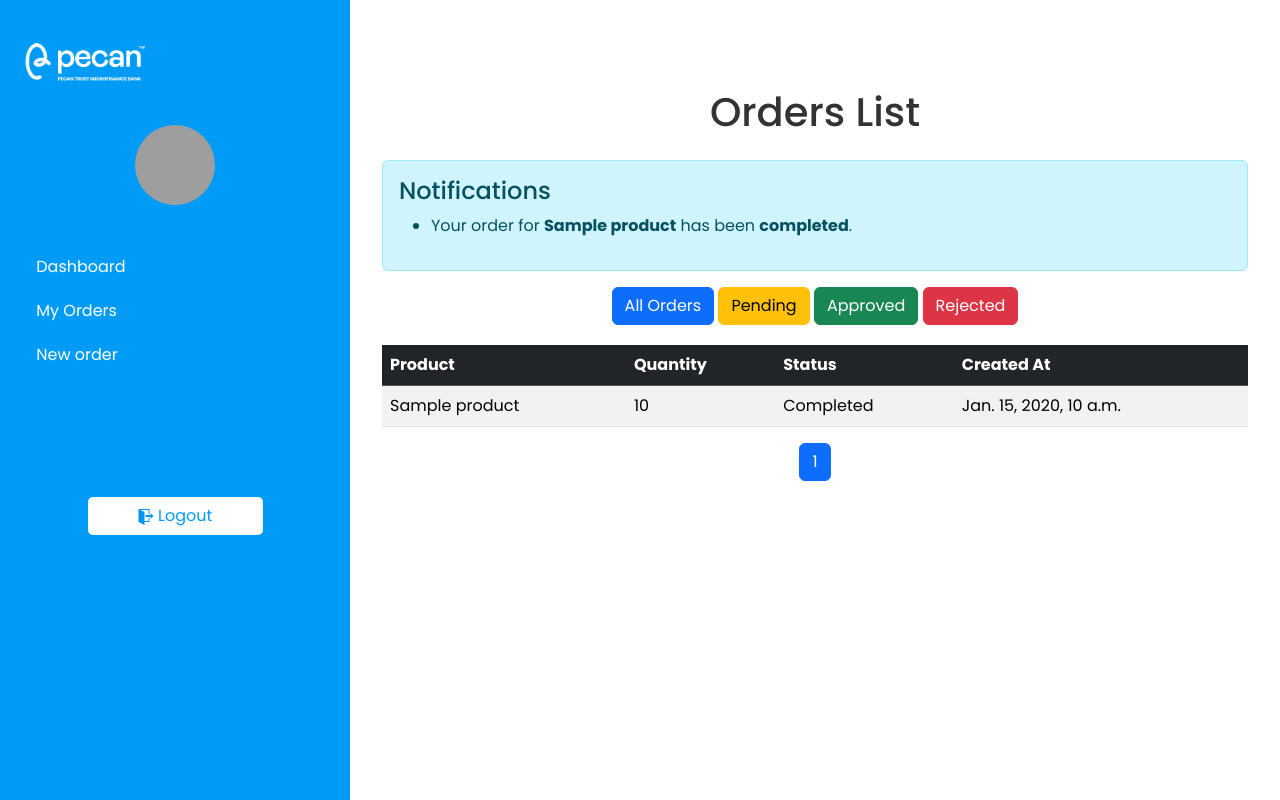
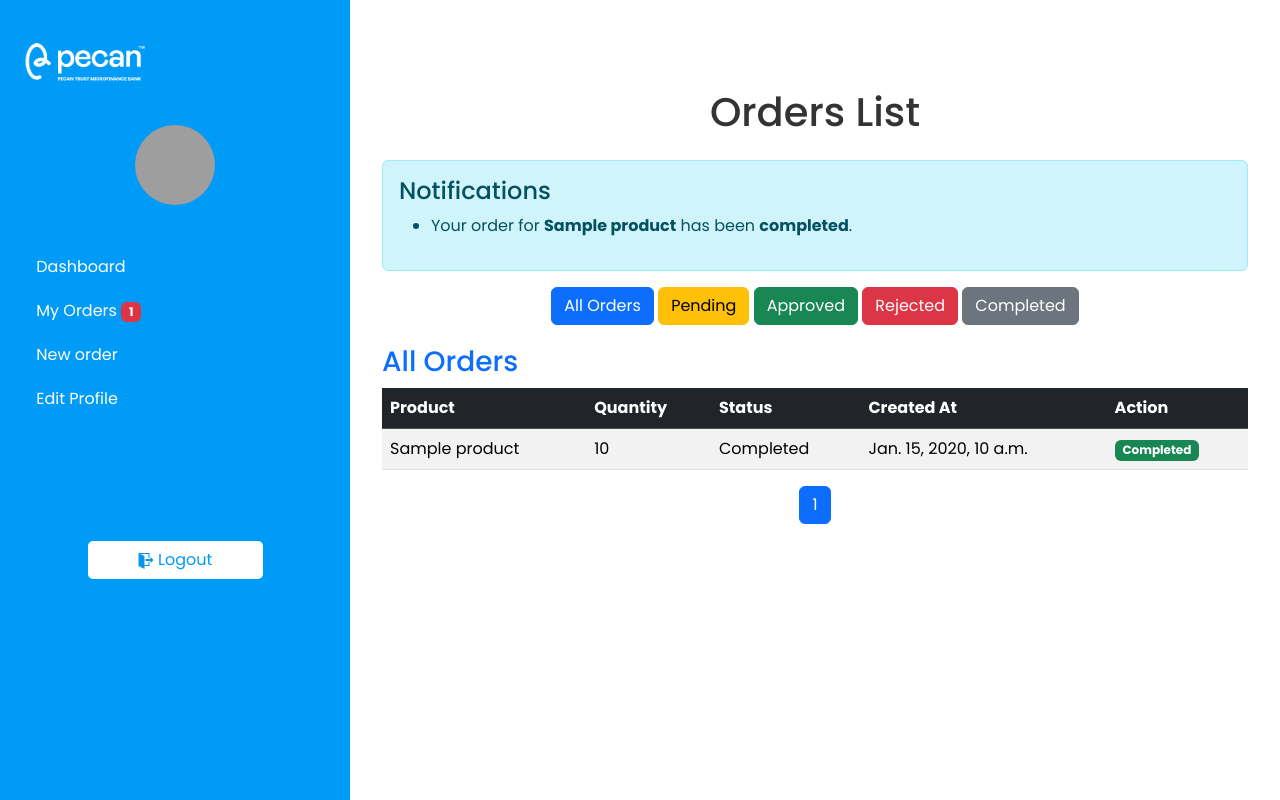
Before and after one commit to Yoruba-Dragon/Inventory, a Django app: template templates/orders/orders_list.html in a window 1280 px wide. Run offline with Django 5.2, Linux system fonts and the light colour scheme; the template is opened without the code that fills it: most values are stand-ins (such as "Sample title", 1, 10 or a date in 2020); grey boxes are pictures that could not be loaded.

Commit message:
added notifications

```diff
--- a/inventory/settings.py
+++ b/inventory/settings.py
@@ -61,6 +61,8 @@ TEMPLATES = [
                 'django.template.context_processors.request',
                 'django.contrib.auth.context_processors.auth',
                 'django.contrib.messages.context_processors.messages',
+                'orders.context_processors.pending_orders_count',
+                'orders.context_processors.order_notifications',
             ],
         },
     },
--- a/inventory/urls.py
+++ b/inventory/urls.py
@@ -34,7 +34,9 @@ urlpatterns = [
     path('profile/update/', user_views.update_profile, name='update_profile'),
     path("add-category-ajax/", user_views.add_category_ajax, name="add_category_ajax"),
     path("delete-category-ajax/", user_views.delete_category_ajax, name="delete_category_ajax"),
-     path('products/edit/<int:pk>/', user_views.edit_product, name='edit_product'),
+    path('products/edit/<int:pk>/', user_views.edit_product, name='edit_product'),
+
+    path('confirm-received/<int:order_id>/', order_views.confirm_order_received, name='confirm_order_received'),
 ]
 
 # Static and media file handling
--- a/orders/models.py
+++ b/orders/models.py
@@ -16,7 +16,12 @@ class Order(models.Model):
     updated_at = models.DateTimeField(auto_now=True)
     status = models.CharField(max_length=10, choices=STATUS_CHOICES, default='pending')
     quantity = models.PositiveIntegerField()
+    user_confirmed = models.BooleanField(default=False)
     notified = models.BooleanField(default=False)  # Track if the user has been notified
+
+    def is_completed(self):
+        return self.status == "approved" and self.user_confirmed
+
     def can_approve(self):
         """Check if the order can be approved based on product availability."""
         return self.product.product_quantity >= self.quantity
--- a/templates/admin_base.html
+++ b/templates/admin_base.html
@@ -142,7 +142,11 @@
       <h2>{{ user.username }}</h2>
       <a href="{% url 'admin_dashboard' %}">Dashboard</a>
       <a href="{% url 'add_product' %}"> Add Merch</a>
-      <a href="{% url 'admin_order_list' %}">Orders</a>
+      <a href="{% url 'admin_order_list' %}">
+        Orders {% if pending_orders > 0 %}
+        <span class="badge bg-danger">{{ pending_orders }}</span>
+        {% endif %}
+      </a>
       <a href="{% url 'merch_list' %}">Merch</a>
       <button class="logout-btn" onclick="location.href='{% url 'logout' %}'">
         <svg
--- a/templates/admin_orders.html
+++ b/templates/admin_orders.html
@@ -1,5 +1,4 @@
-{% load static %}
-{% extends admin_base.html%}
+{% load static %} {% extends admin_base.html%}
 
 <h2>Products</h2>
 <table class="table">
--- a/templates/base.html
+++ b/templates/base.html
@@ -130,15 +130,20 @@
       <img src="{{ user.picture.url }}" alt="Profile Picture" class="profile" />
       {% else %}
       <img
-        src="{% static 'default-profile.png' %}"
+        src="{% static 'image/default-profile.png' %}"
         alt="Default Profile Picture"
         class="profile"
       />
       {% endif %}
       <h2>{{ user.fullname }}</h2>
       <a href="{% url 'dashboard' %}">Dashboard</a>
-      <a href="{% url 'order_list' %}"> My Orders</a>
+      <a href="{% url 'order_list' %}">
+        My Orders {% if notifications.count > 0 %}
+        <span class="badge bg-danger">{{ notifications.count }}</span>
+        {% endif %}
+      </a>
       <a href="{% url 'create_order' %}">New order</a>
+      <a href="{% url 'update_profile' %}">Edit Profile</a>
       <button class="logout-btn" onclick="location.href='{% url 'logout' %}'">
         <svg
           width="16"
--- a/templates/orders/orders_list.html
+++ b/templates/orders/orders_list.html
@@ -1,8 +1,6 @@
-{% extends 'base.html' %}
-
-{% block content %}
+{% extends 'base.html' %} {% block content %}
 <div class="container mt-5">
-    <!-- Move H1 to the top -->
+  <!-- Page Title -->
   <h1 class="mb-4 text-center">Orders List</h1>
 
   <!-- Notifications -->
@@ -12,8 +10,8 @@
     <ul>
       {% for order in notifications %}
       <li>
-                Your order for <strong>{{ order.product.product_name }}</strong> has been
-                <strong>{{ order.status }}</strong>.
+        Your order for <strong>{{ order.product.product_name }}</strong> has
+        been <strong>{{ order.status }}</strong>.
       </li>
       {% endfor %}
     </ul>
@@ -22,14 +20,25 @@
 
   <!-- Filter Buttons -->
   <div class="filter-buttons mb-3 text-center">
-        <button class="btn btn-primary" onclick="showSection('all-orders')">All Orders</button>
-        <button class="btn btn-warning" onclick="showSection('pending-orders')">Pending</button>
-        <button class="btn btn-success" onclick="showSection('approved-orders')">Approved</button>
-        <button class="btn btn-danger" onclick="showSection('rejected-orders')">Rejected</button>
+    <button class="btn btn-primary" onclick="showSection('all-orders')">
+      All Orders
+    </button>
+    <button class="btn btn-warning" onclick="showSection('pending-orders')">
+      Pending
+    </button>
+    <button class="btn btn-success" onclick="showSection('approved-orders')">
+      Approved
+    </button>
+    <button class="btn btn-danger" onclick="showSection('rejected-orders')">
+      Rejected
+    </button>
+    <button class="btn btn-secondary" onclick="showSection('completed-orders')">
+      Completed
+    </button>
   </div>
 
-    <!-- Paginated Orders -->
   <div id="all-orders" class="order-section">
+    <h3 class="text-primary">All Orders</h3>
     <table class="table table-striped">
       <thead class="table-dark">
         <tr>
@@ -37,6 +46,7 @@
           <th>Quantity</th>
           <th>Status</th>
           <th>Created At</th>
+          <th>Action</th>
         </tr>
       </thead>
       <tbody>
@@ -46,12 +56,29 @@
           <td>{{ order.quantity }}</td>
           <td>{{ order.status|title }}</td>
           <td>{{ order.created_at }}</td>
+          <td>
+            {% if order.status == 'approved' %}
+            <form
+              action="{% url 'confirm_order_received' order.id %}"
+              method="POST"
+            >
+              {% csrf_token %}
+              <button type="submit" class="btn btn-primary">
+                Confirm Received
+              </button>
+            </form>
+            {% elif order.status == 'completed' %}
+            <span class="badge bg-success">Completed</span>
+            {% endif %}
+          </td>
         </tr>
         {% endfor %}
       </tbody>
     </table>
   </div>
-    <div id="pending-orders" class="order-section" style="display: none;">
+
+  <!-- Pending Orders Section -->
+  <div id="pending-orders" class="order-section" style="display: none">
     <h3 class="text-warning">Pending Orders</h3>
     <table class="table table-striped">
       <thead class="table-dark">
@@ -73,7 +100,8 @@
     </table>
   </div>
 
-    <div id="approved-orders" class="order-section" style="display: none;">
+  <!-- Approved Orders Section -->
+  <div id="approved-orders" class="order-section" style="display: none">
     <h3 class="text-success">Approved Orders</h3>
     <table class="table table-striped">
       <thead class="table-dark">
@@ -81,6 +109,7 @@
           <th>Product</th>
           <th>Quantity</th>
           <th>Created At</th>
+          <th>Action</th>
         </tr>
       </thead>
       <tbody>
@@ -89,13 +118,24 @@
           <td>{{ order.product.product_name }}</td>
           <td>{{ order.quantity }}</td>
           <td>{{ order.created_at }}</td>
+          <td>
+            <form
+              action="{% url 'confirm_order_received' order.id %}"
+              method="POST"
+            >
+              {% csrf_token %}
+              <button type="submit" class="btn btn-primary">
+                Confirm Received
+              </button>
+            </form>
+          </td>
         </tr>
         {% endfor %}
       </tbody>
     </table>
   </div>
-
-    <div id="rejected-orders" class="order-section" style="display: none;">
+  <!-- Rejected Orders Section -->
+  <div id="rejected-orders" class="order-section" style="display: none">
     <h3 class="text-danger">Rejected Orders</h3>
     <table class="table table-striped">
       <thead class="table-dark">
@@ -117,24 +157,53 @@
     </table>
   </div>
 
+  <!-- Completed Orders Section -->
+  <div id="completed-orders" class="order-section" style="display: none">
+    <h3 class="text-secondary">Completed Orders</h3>
+    <table class="table table-striped">
+      <thead class="table-dark">
+        <tr>
+          <th>Product</th>
+          <th>Quantity</th>
+          <th>Created At</th>
+        </tr>
+      </thead>
+      <tbody>
+        {% for order in completed_orders %}
+        <tr>
+          <td>{{ order.product.product_name }}</td>
+          <td>{{ order.quantity }}</td>
+          <td>{{ order.created_at }}</td>
+        </tr>
+        {% endfor %}
+      </tbody>
+    </table>
+  </div>
+
   <!-- Pagination Controls -->
   <nav aria-label="Page navigation">
     <ul class="pagination justify-content-center">
       {% if page_obj.has_previous %}
       <li class="page-item">
-                <a class="page-link" href="?page={{ page_obj.previous_page_number }}" aria-label="Previous">
+        <a
+          class="page-link"
+          href="?page={{ page_obj.previous_page_number }}"
+          aria-label="Previous"
+        >
           <span aria-hidden="true">&laquo;</span>
         </a>
       </li>
-            {% endif %}
-            {% for num in page_obj.paginator.page_range %}
+      {% endif %} {% for num in page_obj.paginator.page_range %}
       <li class="page-item {% if page_obj.number == num %}active{% endif %}">
         <a class="page-link" href="?page={{ num }}">{{ num }}</a>
       </li>
-            {% endfor %}
-            {% if page_obj.has_next %}
+      {% endfor %} {% if page_obj.has_next %}
       <li class="page-item">
-                <a class="page-link" href="?page={{ page_obj.next_page_number }}" aria-label="Next">
+        <a
+          class="page-link"
+          href="?page={{ page_obj.next_page_number }}"
+          aria-label="Next"
+        >
           <span aria-hidden="true">&raquo;</span>
         </a>
       </li>
@@ -145,9 +214,9 @@
 
 <script>
   function showSection(sectionId) {
-        const sections = document.querySelectorAll('.order-section');
-        sections.forEach(section => section.style.display = 'none');
-        document.getElementById(sectionId).style.display = 'block';
+    const sections = document.querySelectorAll(".order-section");
+    sections.forEach((section) => (section.style.display = "none"));
+    document.getElementById(sectionId).style.display = "block";
   }
 </script>
 {% endblock %}
--- a/templates/registration/login.html
+++ b/templates/registration/login.html
@@ -35,7 +35,7 @@
           </div>
           <button type="submit" class="loginform">Login</button>
       </form>
-                Dont have an Account?<a href="{% url 'signup' %}" class="ml-1 text-blue-700">Create</a>
+                Dont have an Account?<a href="{% url 'signup' %}" class="ml-1 text-blue-700">  Create</a>
             </div>
         </form>
       </div>
```
Also changed, not shown: orders/contemt_processors.py (added, +15 -0 lines), orders/views.py (+62 -52 lines), templates/admin_dashboard.html (+28 -9 lines), templates/admin_order_list.html (+11 -8 lines), users/views.py (+10 -7 lines), orders/migrations/0002_order_user_confirmed.py (added). Lines whose indentation alone changed are shown as unchanged.
